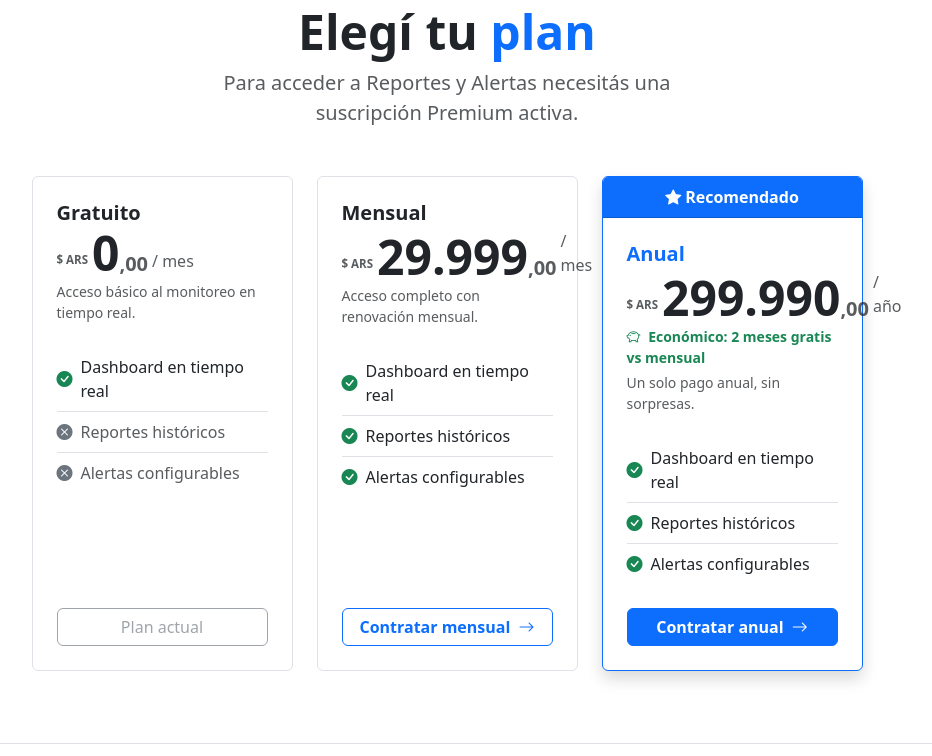
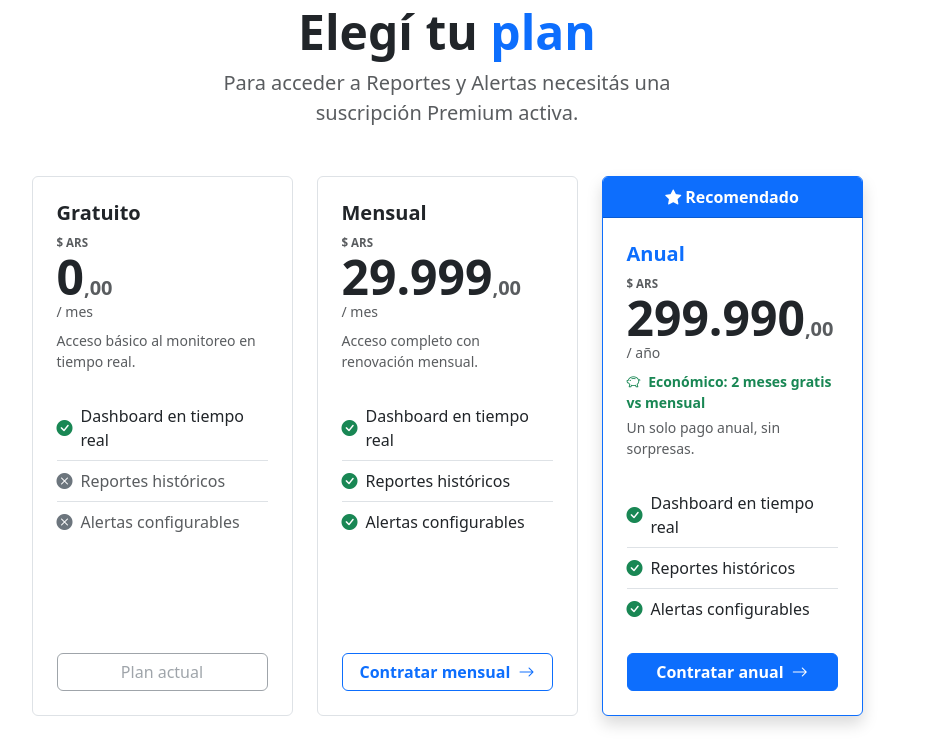
Before and after one commit to Marianoigna/Monitorea, a Django app: page /suscripciones/planes/ in a window 1280 px wide. Shown: the part 202-958 px from the top of the page, without its empty margins (193-1125 px from the left). Run offline with Django 5.2, Linux system fonts and the light colour scheme; the visitor is signed in with stand-in values (Sample User, id 1); data that the repository does not hold is empty.

```diff
--- a/CORE/SUSCRIPCIONES/templates/SUSCRIPCIONES/planes.html
+++ b/CORE/SUSCRIPCIONES/templates/SUSCRIPCIONES/planes.html
@@ -39,11 +39,11 @@
       <div class="card border h-100">
         <div class="card-body d-flex flex-column p-4">
           <h5 class="card-title fw-bold mb-1">Gratuito</h5>
-          <div class="mb-1 d-flex align-items-end gap-1">
-            <span class="text-body-secondary fw-semibold" style="font-size:0.72rem;padding-bottom:0.55rem">$&nbsp;ARS</span>
+          <div class="mb-0">
+            <span class="text-body-secondary fw-semibold" style="font-size:0.72rem">$&nbsp;ARS</span><br>
             <span class="display-5 fw-bold lh-1">0<span class="fs-5 text-body-secondary">,00</span></span>
-            <span class="text-body-secondary pb-1">/ mes</span>
           </div>
+          <p class="text-body-secondary small mb-2">/ mes</p>
           <p class="text-body-secondary small mb-4">Acceso b&aacute;sico al monitoreo en tiempo real.</p>
           <ul class="list-unstyled mb-4 flex-grow-1">
             <li class="d-flex align-items-center gap-2 py-2 border-bottom">
@@ -71,11 +71,11 @@
       <div class="card border h-100">
         <div class="card-body d-flex flex-column p-4">
           <h5 class="card-title fw-bold mb-1">Mensual</h5>
-          <div class="mb-1 d-flex align-items-end gap-1">
-            <span class="text-body-secondary fw-semibold" style="font-size:0.72rem;padding-bottom:0.55rem">$&nbsp;ARS</span>
+          <div class="mb-0">
+            <span class="text-body-secondary fw-semibold" style="font-size:0.72rem">$&nbsp;ARS</span><br>
             <span class="display-5 fw-bold lh-1"><span class="precio-integer" data-value="{{ precio_mensual }}">{{ precio_mensual }}</span><span class="fs-5 text-body-secondary precio-decimal"></span></span>
-            <span class="text-body-secondary pb-1">/ mes</span>
           </div>
+          <p class="text-body-secondary small mb-2">/ mes</p>
           <p class="text-body-secondary small mb-4">Acceso completo con renovaci&oacute;n mensual.</p>
           <ul class="list-unstyled mb-4 flex-grow-1">
             <li class="d-flex align-items-center gap-2 py-2 border-bottom">
@@ -106,11 +106,11 @@
         </div>
         <div class="card-body d-flex flex-column p-4">
           <h5 class="card-title fw-bold mb-1 text-primary">Anual</h5>
-          <div class="mb-1 d-flex align-items-end gap-1">
-            <span class="text-body-secondary fw-semibold" style="font-size:0.72rem;padding-bottom:0.55rem">$&nbsp;ARS</span>
+          <div class="mb-0">
+            <span class="text-body-secondary fw-semibold" style="font-size:0.72rem">$&nbsp;ARS</span><br>
             <span class="display-5 fw-bold lh-1"><span class="precio-integer" data-value="{{ precio_anual }}">{{ precio_anual }}</span><span class="fs-5 text-body-secondary precio-decimal"></span></span>
-            <span class="text-body-secondary pb-1">/ a&ntilde;o</span>
           </div>
+          <p class="text-body-secondary small mb-2">/ a&ntilde;o</p>
           <p class="text-success small fw-semibold mb-1">
             <i class="bi bi-piggy-bank me-1"></i>
             Econ&oacute;mico: 2 meses gratis vs mensual
```
